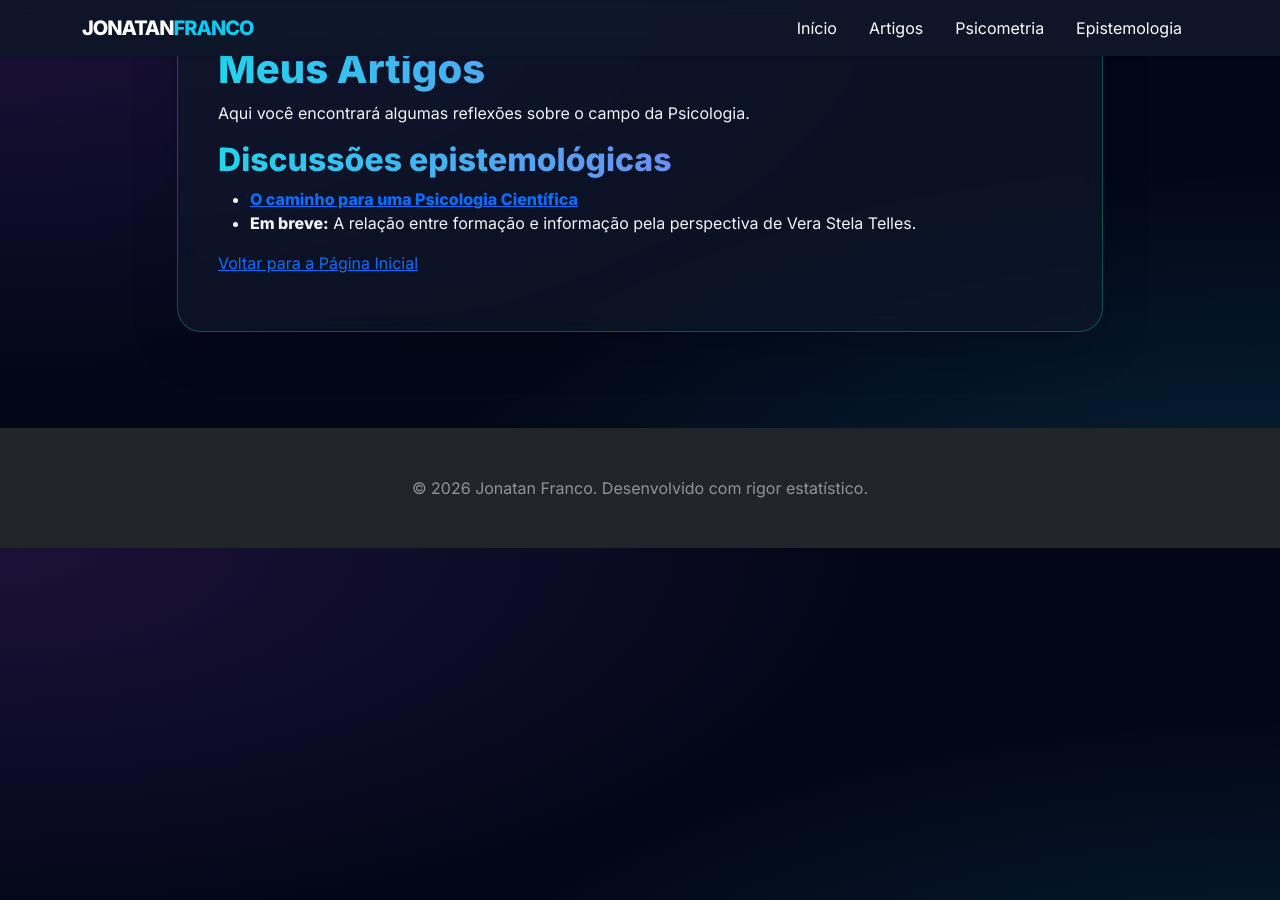
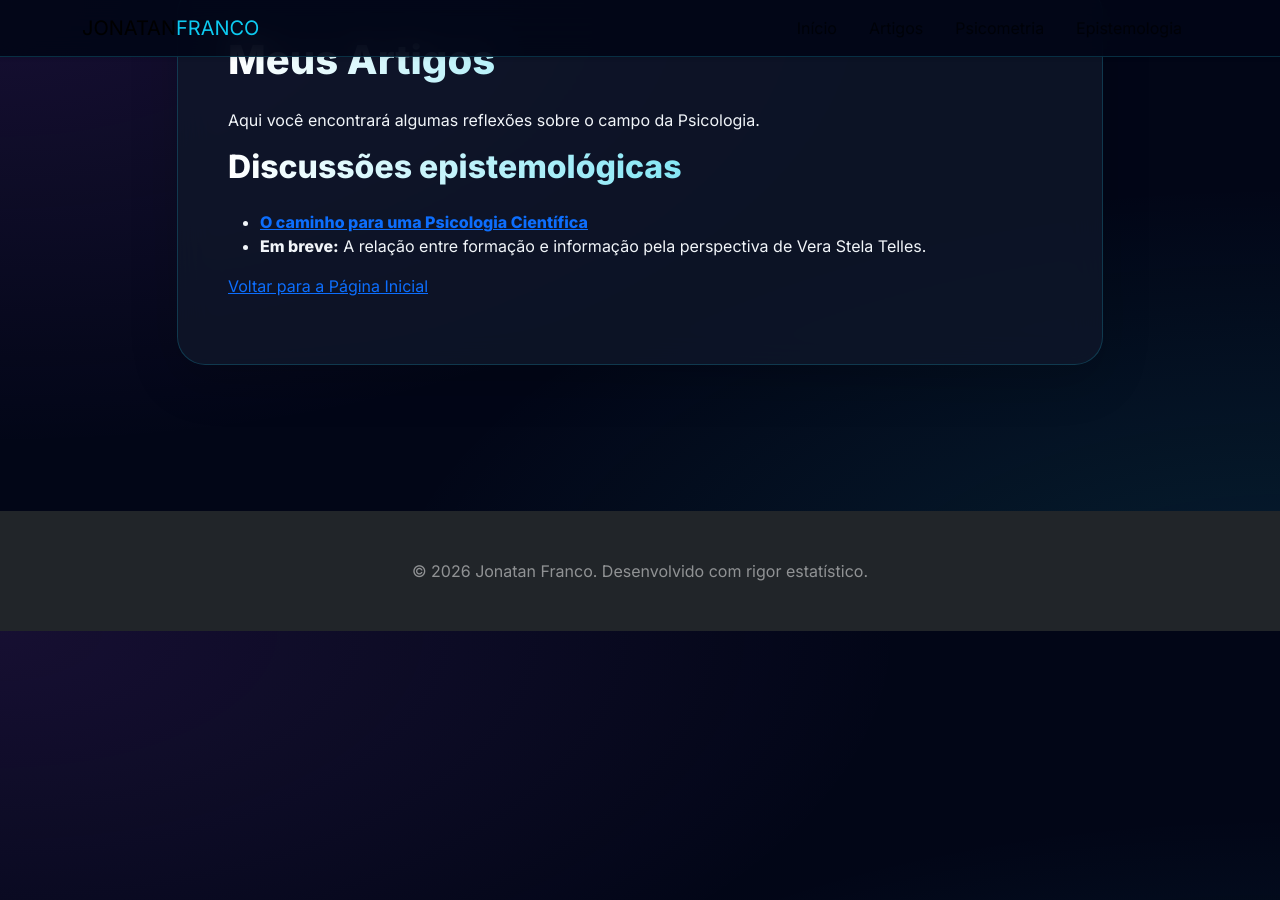
Before and after one commit to jonatan-franco/jonatan-franco.github.io, a Jekyll site: the page built from artigos.md, in a window 1280 px wide. Built offline with Jekyll 4.4.1, drawn with Linux system fonts in a browser that asks for light colours; our own code applies the rules of GitHub Pages for plain Markdown files.

Commit message:
Refactor CSS styles for better design consistency
Updated CSS variables and styles for improved design consistency and aesthetics.

```diff
--- a/assets/css/style.css
+++ b/assets/css/style.css
@@ -1,100 +1,71 @@
 :root {
-  --main-dark: #020617;     /* Fundo quase preto para dar profundidade */
-  --card-bg: rgba(15, 23, 42, 0.7); /* Azul escuro semi-transparente */
-  --accent-neon: #a855f7;   /* Roxo Neon (dos brilhos do cérebro) */
-  --accent-cyan: #22d3ee;   /* Ciano (dos monitores da imagem) */
-  --text-bright: #f1f5f9;   /* Texto quase branco */
-  --border-glow: rgba(34, 211, 238, 0.3);
+  --main-dark: #020617;
+  --card-bg: rgba(15, 23, 42, 0.8);
+  --accent-neon: #a855f7;
+  --accent-cyan: #22d3ee;
+  --text-bright: #f1f5f9;
+  --border-glow: rgba(34, 211, 238, 0.2);
 }
-
-/* No seu style.css, substitua o body e o content-card */
 
 body {
     background-color: var(--main-dark);
     background-image:
-        radial-gradient(at 0% 0%, rgba(168, 85, 247, 0.15) 0px, transparent 50%),
-        radial-gradient(at 100% 100%, rgba(34, 211, 238, 0.15) 0px, transparent 50%);
+        radial-gradient(at 0% 0%, rgba(168, 85, 247, 0.12) 0px, transparent 50%),
+        radial-gradient(at 100% 100%, rgba(34, 211, 238, 0.12) 0px, transparent 50%);
     color: var(--text-bright);
     font-family: 'Inter', sans-serif;
+    margin: 0;
 }
 
-
-
-/* Títulos com gradiente igual à imagem */
-h1, h2, h3 {
-    background: linear-gradient(to right, var(--accent-cyan), var(--accent-neon));
+/* Corrigindo títulos para o fundo escuro */
+h1, h2, h3, h4 {
+    background: linear-gradient(to right, #ffffff, var(--accent-cyan));
     -webkit-background-clip: text;
     -webkit-text-fill-color: transparent;
     font-weight: 800;
+    margin-bottom: 1.5rem;
 }
 
-/* Navbar Personalizada */
 .navbar {
-  background: rgba(15, 23, 42, 0.95);
-  backdrop-filter: blur(10px);
+  background: rgba(2, 6, 23, 0.9) !important;
+  backdrop-filter: blur(15px);
+  border-bottom: 1px solid var(--border-glow);
 }
-.navbar-brand, .nav-link {
-  color: white !important;
-}
-.fw-800 { font-weight: 800; letter-spacing: -1px; }
 
-/* Hero Section com Estética Matemática */
 .hero-section {
-    min-height: 90vh;
-    background: linear-gradient(rgba(2, 6, 23, 0.8), rgba(2, 6, 23, 0.8)),
-                url('../img/brain.png.jpg'); /* Sua imagem de fundo */
+    min-height: 85vh;
+    background: linear-gradient(rgba(2, 6, 23, 0.7), rgba(2, 6, 23, 0.9)),
+                url('../img/brain.png.jpg');
     background-size: cover;
     background-position: center;
-    border-bottom: 2px solid var(--accent-cyan);
 }
 
-/* Marca d'água de grade (Matemática/Computação) */
-.hero-section::before {
-  content: "";
-  position: absolute;
-  width: 100%; height: 100%;
-  background-image: radial-gradient(var(--accent-cyan) 0.5px, transparent 0.5px);
-  background-size: 30px 30px;
-  opacity: 0.1;
+.content-card {
+    background: var(--card-bg);
+    backdrop-filter: blur(16px);
+    -webkit-backdrop-filter: blur(16px);
+    border: 1px solid var(--border-glow);
+    border-radius: 28px;
+    padding: 50px;
+    box-shadow: 0 20px 50px rgba(0, 0, 0, 0.6);
+    margin-top: -120px;
+    margin-bottom: 50px;
 }
 
-/* Container do Conteúdo (Estilo Academy) */
-.content-card {
-    background: var(--card-bg);
-    backdrop-filter: blur(12px); /* Efeito de vidro embaçado */
-    -webkit-backdrop-filter: blur(12px);
-    border: 1px solid var(--border-glow);
-    border-radius: 24px;
-    padding: 40px;
-    box-shadow: 0 0 40px rgba(0, 0, 0, 0.5);
-    margin-top: -100px;
-}
-
-/* Estilização de Texto e Fórmulas */
-h1, h2, h3 { color: var(--main-dark); font-weight: 700; }
-
-blockquote {
-  border-left: 5px solid var(--accent-cyan);
-  background: #f1f5f9;
-  padding: 20px;
-  border-radius: 0 10px 10px 0;
-  font-style: italic;
-}
-
-/* Badge de Tags */
-.badge { font-weight: 600; text-transform: uppercase; letter-spacing: 0.5px; }
-
-/* Imagem Hero Decorativa */
-.hero-art-container {
-    border: 2px solid var(--accent-cyan);
-    border-radius: 20px;
-    overflow: hidden;
-    box-shadow: 0 0 30px rgba(34, 211, 238, 0.4);
-    transition: transform 0.3s ease;
-}
-.hero-art-container:hover {
-    transform: scale(1.02) rotate(1deg);
+.border-glow {
+    border: 1px solid var(--border-glow) !important;
+    box-shadow: 0 0 15px rgba(34, 211, 238, 0.05);
 }
 
 .text-cyan { color: var(--accent-cyan); }
 .text-neon { color: var(--accent-neon); }
+
+.shadow-glow { box-shadow: 0 0 20px rgba(34, 211, 238, 0.2); }
+
+blockquote {
+  border-left: 4px solid var(--accent-neon);
+  background: rgba(168, 85, 247, 0.05);
+  padding: 20px;
+  margin: 30px 0;
+  border-radius: 0 15px 15px 0;
+}
```
